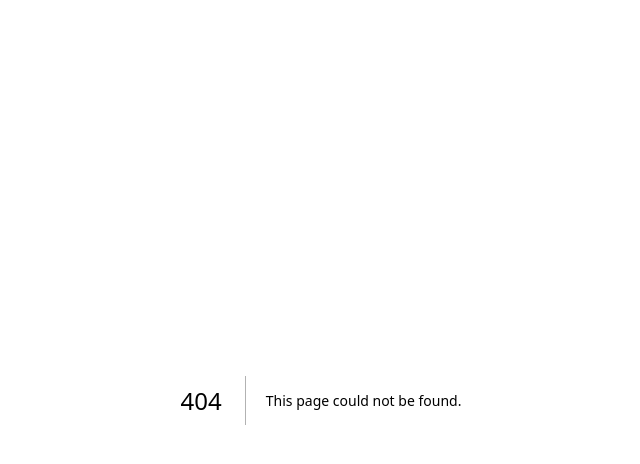
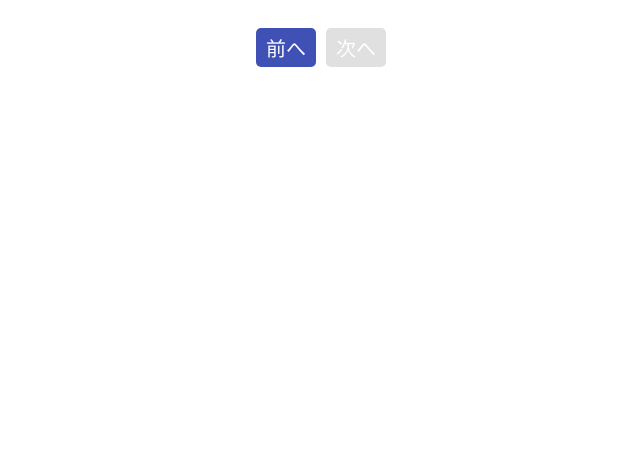
Before and after one commit to yasuhikasa/nextjs-div-practice, a Next.js app: page /components/pagination/pagination in a window 1280 px wide. Before the commit this address had no page. Shown: the top 464 px of the page, without its empty margins (319-959 px from the left). Built offline with nearby package versions, Linux system fonts and the light colour scheme.

Commit message:
ページネーション追加。

```diff
--- a/src/pages/api/user.tsx
+++ b/src/pages/api/user.tsx
@@ -4,6 +4,7 @@ import { Users } from '../types/users'; // 型をインポート
 export const createUser = async (userData: Users) => { // Users 型を指定
   try {
     const response = await axios.post('http://localhost:4000/users/create-user', userData);
+    console.log(response.data);
     return response.data;
   } catch (error) {
     console.error('Error creating user:', error);
@@ -11,12 +12,21 @@ export const createUser = async (userData: Users) => { // Users 型を指定
   }
 }
 
-export const getUsers = async () =>{
+export const getUsers = async (page:number) => {
   try {
-    const response = await axios.get('http://localhost:4000/users/get-users');
+    const response = await axios.get(`http://localhost:4000/users/get-users?page=${page}`);
     return response.data;
   } catch (error) {
     console.error('Error getting users:', error);
     throw error;
   }
 }
+
+export const getTotalUsers = async () => {
+  const response = await fetch('http://localhost:4000/users/get-total-users');
+  if (!response.ok) {
+    throw new Error('Error getting total users');
+  }
+  const data = await response.json();
+  return data;
+};
--- /dev/null
+++ b/src/pages/components/pagination/pagination.tsx
@@ -0,0 +1,46 @@
+import React from 'react';
+import styles from '../../../styles/components/pagination.module.css';
+
+interface PaginationProps {
+  page: number;
+  totalPages: number;
+  onPageChange: (page: number) => void;
+}
+
+const Pagination: React.FC<PaginationProps> = ({ page, totalPages, onPageChange }) => {
+  const previousPage = () => {
+    if (page > 1) {
+      onPageChange(page - 1);
+    }
+  };
+
+  const nextPage = () => {
+    if (page < totalPages) {
+      onPageChange(page + 1);
+    }
+  };
+
+  const pages = Array.from({length: totalPages}, (_, index) => index + 1);
+
+
+  return (
+    <div className={styles.pagination}>
+      <button onClick={previousPage} disabled={page === 1}>前へ</button>
+      {pages.map((pageNum) =>
+        Math.abs(page - pageNum) <= 2 ? (
+          <button
+            key={pageNum}
+            onClick={() => onPageChange(pageNum)}
+            disabled={pageNum === page}
+            className={pageNum === page ? 'active' : ''}
+          >
+            {pageNum}
+          </button>
+        ) : null
+      )}
+      <button onClick={nextPage} disabled={page === totalPages}>次へ</button>
+    </div>
+  );
+}
+
+export default Pagination;
--- /dev/null
+++ b/src/styles/components/pagination.module.css
@@ -0,0 +1,25 @@
+.pagination {
+  display: flex;
+  justify-content: center;
+  padding: 20px 0;
+}
+
+.pagination button {
+  cursor: pointer;
+  font-size: 20px;
+  padding: 5px 10px;
+  margin: 0 5px;
+  border: none;
+  border-radius: 5px;
+  color: #fff;
+  background-color: #3f51b5; /* Material-UI のデフォルトの色 */
+}
+
+.pagination button:disabled {
+  background-color: #e0e0e0; /* Material-UI のデフォルトの disabled 色 */
+  cursor: not-allowed;
+}
+
+.pagination button.active {
+  background-color: #303f9f; /* Material-UI の選択された色 */
+}
```
Also changed, not shown: src/pages/users/index.tsx (+22 -7 lines).
